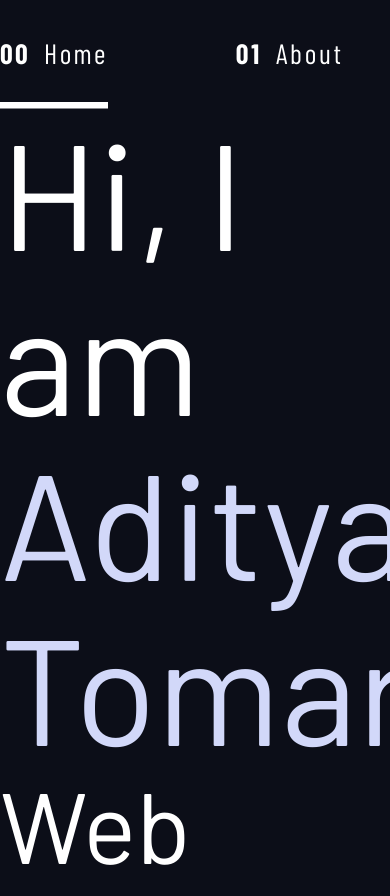
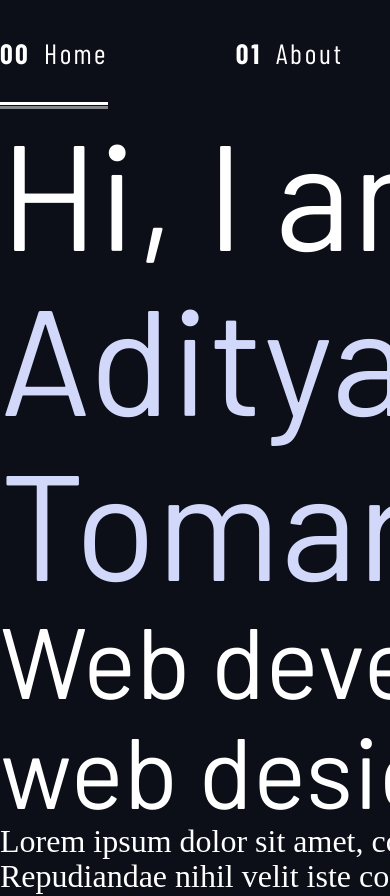
Before and after one commit to Adityatomarr/Portfolio, a React (Vite) app: page / in a window 390 px wide. Shown: the top 896 px of the page. Built offline with nearby package versions, Linux system fonts and the light colour scheme; a web font is replaced by a local one.

Commit message:
add responsiveness

```diff
--- a/src/index.css
+++ b/src/index.css
@@ -40,6 +40,8 @@ body{
   font-size: var(--fs-400) ;
   color : hsl( var(--clr-white) );
   background-color: hsl( var(--clr-dark) );
+  display: grid;
+  grid-template-rows: min-content 1fr;
 }
 
 img,picture{
@@ -77,6 +79,28 @@ input,button, textarea, select{
   max-width: 80rem;
   margin-inline:auto;
 }
+
+.grid-container{
+  display: grid;
+
+}
+
+@media (min-width: 45rem){
+  .grid-container{
+    column-gap: var(--container-gap, 2rem);
+    grid-template-columns: minmax(2rem, 1fr) minmax(0, 60rem) minmax(0, 40rem) minmax(2rem,1fr);
+  }
+  .grid-container> *:first-child{
+    grid-column: 2;
+    /* border: 1px solid red; */
+  }
+  .grid-container > *:last-child{
+    grid-column: 3;
+    /* border: 1px solid red; */
+  }
+}
+
+
 .flow > *:where(:not(:first-child)){
   margin-top : var(--flow-space , 1rem);
 }
@@ -206,7 +230,7 @@ input,button, textarea, select{
 .active{
   padding: var(--underline-gap, 1rem) 0;
   cursor: pointer;
-  border-bottom: .4rem solid hsl( var(--clr-white) / 1 );
+  border-bottom: .2rem solid hsl( var(--clr-white) / 1 );
 }
 
 .tab-list{
```
